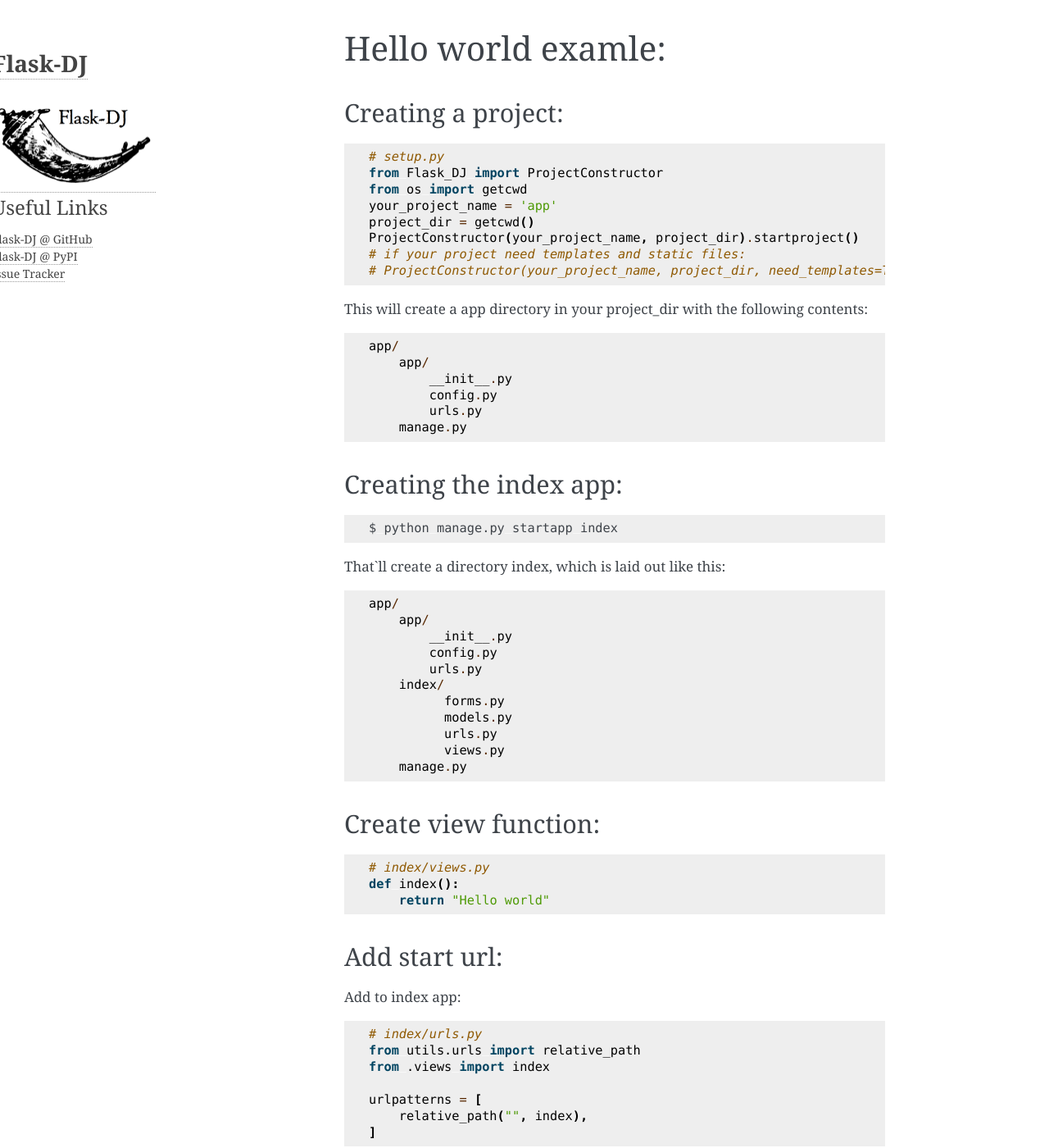
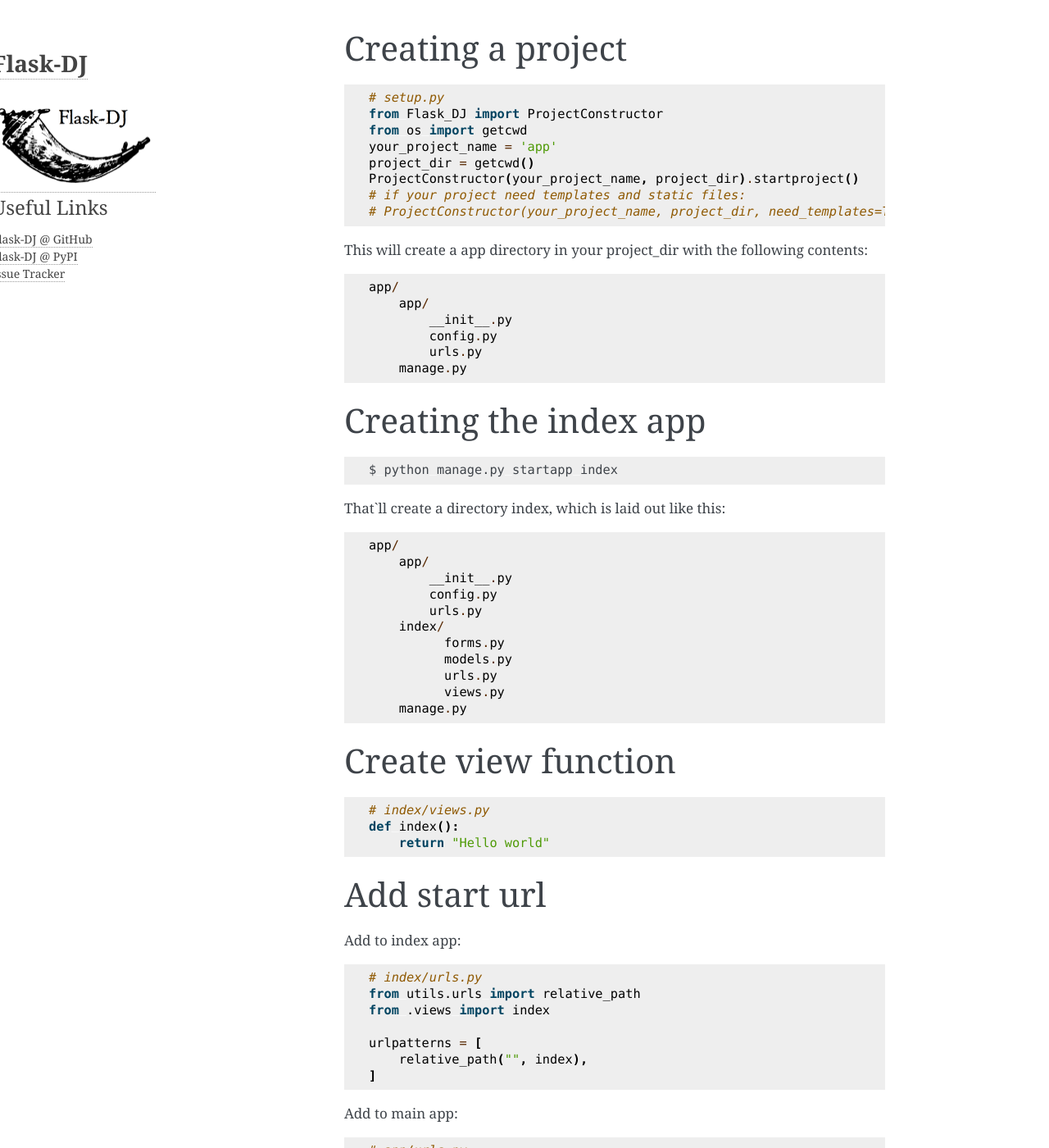
Before and after one commit to AlexandrovRoman/Flask-DJ, a Sphinx documentation site: the page built from docs/lib_docs/helloworld.rst, in a window 1280 px wide and 1400 px high. Shown: the whole window at 82% size. Built offline with Sphinx 7.4.7, drawn with Linux system fonts in a browser that asks for light colours; some of the changed text lies outside the part shown.

Commit message:
Update docs

```diff
--- a/docs/index.rst
+++ b/docs/index.rst
@@ -27,7 +27,7 @@ Install package:
 Full docs:
 -------------------
 
-Hello world:
+Hello world example:
 ~~~~~~~~~~~~~~~~~~~
 .. toctree::
    :maxdepth: 2
--- a/docs/lib_docs/helloworld.rst
+++ b/docs/lib_docs/helloworld.rst
@@ -1,7 +1,4 @@
-Hello world examle:
-====================================
-
-Creating a project:
+Creating a project
 ~~~~~~~~~~~~~~~~~~~
 .. code-block:: python
 
@@ -23,7 +20,7 @@ This will create a app directory in your project_dir with the following contents
            urls.py
        manage.py
 
-Creating the index app:
+Creating the index app
 ~~~~~~~~~~~~~~~~~~~
 .. code-block:: shell
 
@@ -43,7 +40,7 @@ That`ll create a directory index, which is laid out like this::
              views.py
        manage.py
 
-Create view function:
+Create view function
 ~~~~~~~~~~~~~~~~~~~
 .. code-block:: python
 
@@ -51,7 +48,7 @@ Create view function:
    def index():
        return "Hello world"
 
-Add start url:
+Add start url
 ~~~~~~~~~~~~~~~~~~~
 Add to index app:
 
@@ -76,7 +73,7 @@ Add to main app:
        add_relative_path("/", include("index.urls")),
    ]
 
-Run project:
+Run project
 ~~~~~~~~~~~~~~~~~~~
 .. code-block:: shell
 
```
